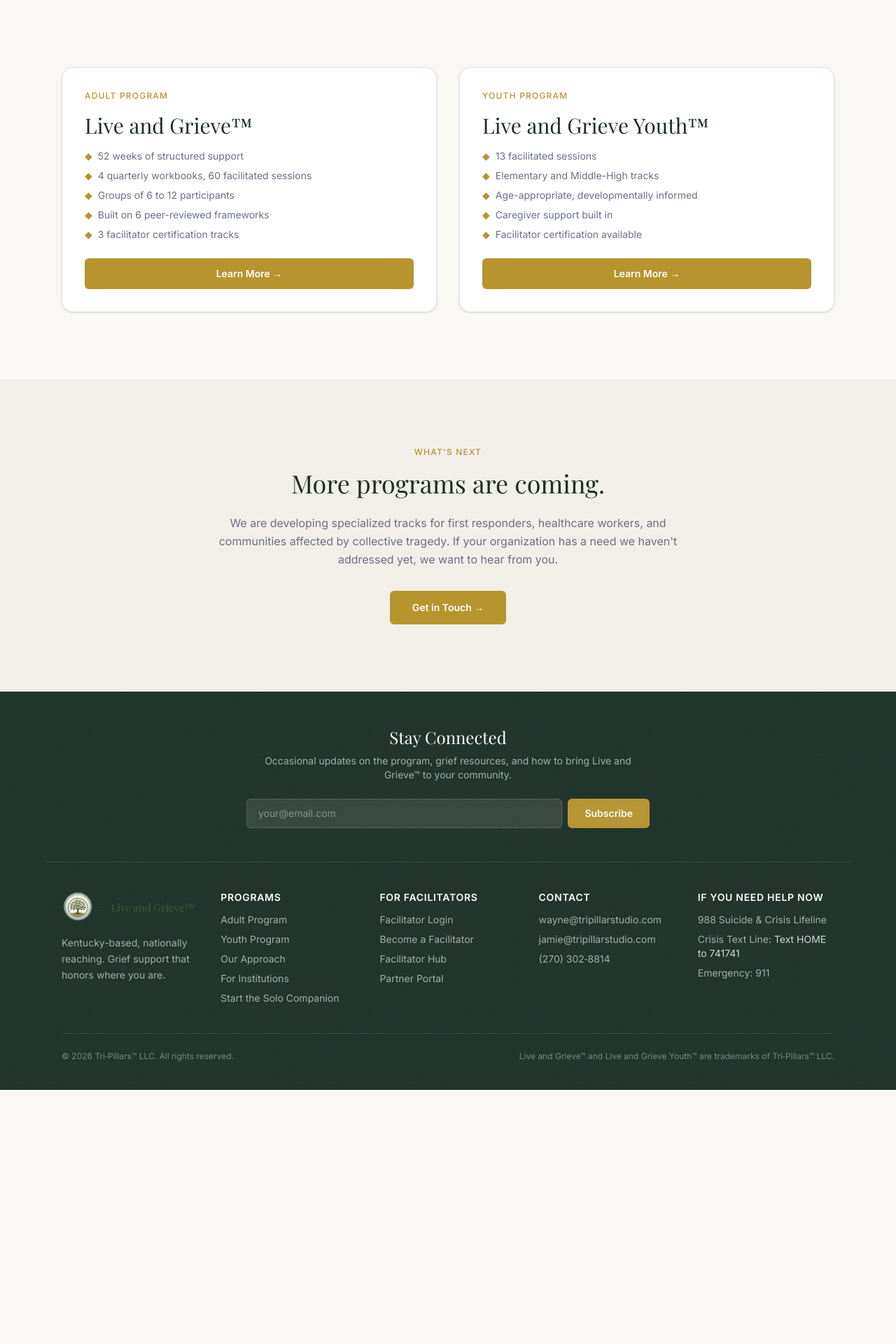
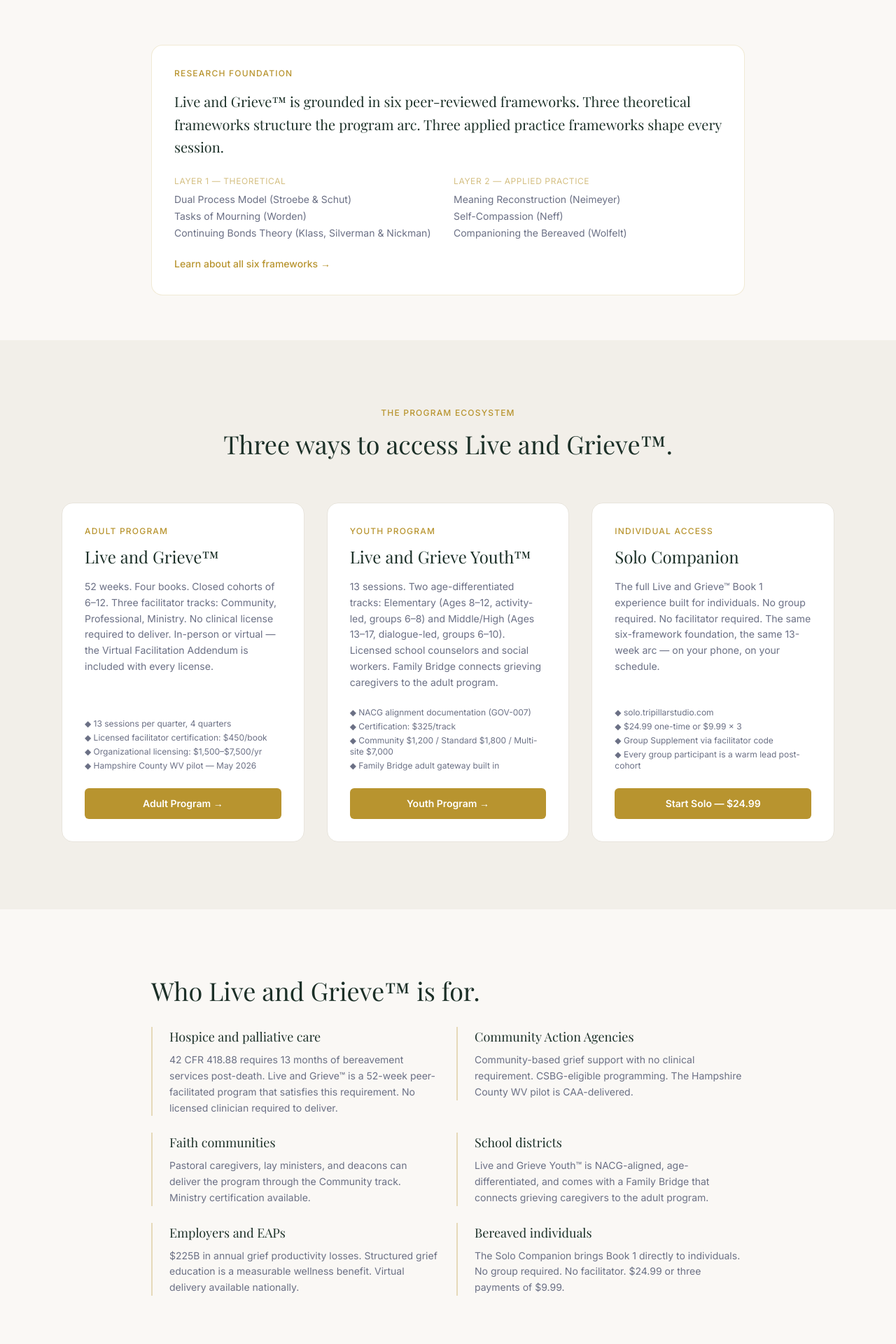
Before and after one commit to simmstrucking-oss/tripillar-redesign, a Next.js app: page /program in a window 1280 px wide. Shown: the part 480-2400 px from the top of the page at 70% size. Before the commit the page ends 2037 px from the top, so only its background shows below. Built offline with nearby package versions, Linux system fonts and the light colour scheme; a web font is replaced by a local one.

Commit message:
Item A complete: 5 SEO pages (CTAs fixed), /program page rebuilt, sitemap.ts added, cross-links from home page

```diff
--- a/app/api/internal/context/route.ts
+++ b/app/api/internal/context/route.ts
@@ -4,7 +4,7 @@ import { verifyCronRequest } from '@/lib/cron-auth';
 export const dynamic = 'force-dynamic';
 
 const CONTEXT = {
-  updated: '2026-03-31',
+  updated: '2026-03-31-v3',
 
   program: {
     name: 'Live and Grieve™',
--- a/app/dual-process-model/page.tsx
+++ b/app/dual-process-model/page.tsx
@@ -139,20 +139,20 @@ export default function DualProcessModelPage() {
               The program built on this research.
             </h2>
             <p className="text-muted mb-8 leading-relaxed">
-              No group near you? The Solo Companion brings the full Live and Grieve™ Book 1 experience — built on the Dual Process Model and all six frameworks — to your phone. $24.99 or three payments of $9.99.
+              &ldquo;The 7 Things Nobody Tells You About Grief&rdquo; — free from Wayne and Jamie Simms. Includes the Dual Process Model and all six frameworks in plain language. No group near you? Start at solo.tripillarstudio.com — $24.99 or three payments of $9.99.
             </p>
             <div className="flex flex-col sm:flex-row gap-4 justify-center">
               <Link
-                href="https://solo.tripillarstudio.com"
+                href="/free-guide"
                 className="bg-gold text-white font-semibold px-8 py-3 rounded-md hover:bg-gold-light transition-colors text-sm"
               >
-                Start Solo — $24.99
+                Download the Free Guide
               </Link>
               <Link
-                href="/our-approach"
+                href="https://solo.tripillarstudio.com"
                 className="border border-card-border text-muted hover:text-navy hover:border-navy/30 px-8 py-3 rounded-md text-sm transition-colors"
               >
-                All six frameworks →
+                Solo Companion — $24.99 →
               </Link>
             </div>
           </FadeIn>
--- a/app/grief-education/page.tsx
+++ b/app/grief-education/page.tsx
@@ -134,31 +134,31 @@ export default function GriefEducationPage() {
         </FadeIn>
       </section>
 
-      {/* Solo Companion CTA */}
+      {/* Free Guide CTA */}
       <section className="py-24 bg-section-alt">
         <div className="max-w-2xl mx-auto px-4 sm:px-6 text-center">
           <FadeIn>
             <p className="text-gold text-xs uppercase tracking-widest mb-4 font-medium">
-              No Group Near You?
+              Free Resource
             </p>
             <h2 className="font-serif text-3xl sm:text-4xl text-navy mb-4">
-              Start with the Solo Companion.
+              Download the free guide.
             </h2>
             <p className="text-muted mb-8 leading-relaxed">
-              The Solo Companion brings the full Live and Grieve™ Book 1 experience to your phone. Work through the program at your own pace, on your own schedule — with the same research foundation, the same structure, and the same six-framework design.
+              &ldquo;The 7 Things Nobody Tells You About Grief&rdquo; — written by Wayne and Jamie Simms, grounded in six peer-reviewed frameworks. Free. No group near you? Start at solo.tripillarstudio.com — $24.99 or three payments of $9.99.
             </p>
             <div className="flex flex-col sm:flex-row gap-4 justify-center">
               <Link
-                href="https://solo.tripillarstudio.com"
+                href="/free-guide"
                 className="bg-gold text-white font-semibold px-8 py-3 rounded-md hover:bg-gold-light transition-colors text-sm"
               >
-                Start Solo — $24.99
+                Download the Free Guide
               </Link>
               <Link
-                href="/program/adult"
+                href="https://solo.tripillarstudio.com"
                 className="border border-card-border text-muted hover:text-navy hover:border-navy/30 px-8 py-3 rounded-md text-sm transition-colors"
               >
-                See the full program →
+                Solo Companion — $24.99 →
               </Link>
             </div>
           </FadeIn>
--- a/app/grief-facilitator-certification/page.tsx
+++ b/app/grief-facilitator-certification/page.tsx
@@ -184,16 +184,16 @@ export default function GriefFacilitatorCertificationPage() {
             </p>
             <div className="flex flex-col sm:flex-row gap-4 justify-center">
               <Link
-                href="https://solo.tripillarstudio.com"
+                href="/contact"
                 className="bg-gold text-white font-semibold px-8 py-3 rounded-md hover:bg-gold-light transition-colors text-sm"
               >
-                Start Solo — $24.99
+                Get in touch →
               </Link>
               <Link
-                href="/facilitators"
+                href="https://solo.tripillarstudio.com"
                 className="border border-card-border text-muted hover:text-navy hover:border-navy/30 px-8 py-3 rounded-md text-sm transition-colors"
               >
-                Facilitator overview →
+                Solo Companion — $24.99
               </Link>
             </div>
           </FadeIn>
--- a/app/page.tsx
+++ b/app/page.tsx
@@ -459,12 +459,26 @@ export default function HomePage() {
                 care, but to create the kind of steady, community-rooted support
                 that makes healing possible in the spaces between.
               </p>
-              <Link
-                href="/our-approach"
-                className="inline-flex items-center gap-2 text-gold text-sm font-medium hover:gap-3 transition-all"
-              >
-                Learn about our framework →
-              </Link>
+              <div className="flex flex-wrap gap-4 mt-2">
+                <Link
+                  href="/our-approach"
+                  className="inline-flex items-center gap-2 text-gold text-sm font-medium hover:gap-3 transition-all"
+                >
+                  All six frameworks →
+                </Link>
+                <Link
+                  href="/grief-education"
+                  className="inline-flex items-center gap-2 text-gold/70 text-sm font-medium hover:text-gold hover:gap-3 transition-all"
+                >
+                  What is grief education? →
+                </Link>
+                <Link
+                  href="/dual-process-model"
+                  className="inline-flex items-center gap-2 text-gold/70 text-sm font-medium hover:text-gold hover:gap-3 transition-all"
+                >
+                  The Dual Process Model →
+                </Link>
+              </div>
             </FadeIn>
           </div>
         </div>
--- a/app/program/page.tsx
+++ b/app/program/page.tsx
@@ -3,9 +3,9 @@ import Link from "next/link";
 import type { Metadata } from "next";
 
 export const metadata: Metadata = {
-  title: "Programs | Tri-Pillars™",
+  title: "Live and Grieve™ Program Overview | Tri-Pillars™",
   description:
-    "Live and Grieve offers a 52-week adult program and a 13-session youth program, both built on contemporary grief research.",
+    "Live and Grieve™ is a 52-week structured grief education program grounded in six peer-reviewed frameworks. Three theoretical frameworks structure the program arc. Three applied practice frameworks shape every session. Adult program, youth program, and Solo Companion. Hampshire County WV pilot launching May 2026.",
 };
 
 export default function ProgramPage() {
@@ -22,96 +22,182 @@ export default function ProgramPage() {
         />
         <div className="relative z-10 max-w-4xl mx-auto px-4 sm:px-6">
           <p className="text-gold text-xs uppercase tracking-widest mb-4 font-medium">
-            Programs
+            Program Overview
           </p>
           <h1 className="font-serif text-4xl sm:text-5xl md:text-6xl font-bold text-navy leading-tight mb-6">
-            Structured support{" "}
-            <span className="gold-text">that meets people where they are.</span>
+            Live and Grieve™
           </h1>
           <p className="text-xl text-muted max-w-2xl leading-relaxed">
-            Two programs, one philosophy: grief deserves time, community, and
-            evidence-based care.
+            A 52-week structured grief education program grounded in six peer-reviewed frameworks. Three theoretical frameworks structure the program arc. Three applied practice frameworks shape every session.
           </p>
         </div>
       </section>
 
-      {/* Two programs */}
-      <section className="py-24 max-w-6xl mx-auto px-4 sm:px-6">
-        <div className="grid md:grid-cols-2 gap-8">
+      {/* Framework foundation */}
+      <section className="py-16 max-w-4xl mx-auto px-4 sm:px-6">
         <FadeIn>
-            <div className="bg-card-bg border border-card-border shadow-sm rounded-2xl p-8 h-full flex flex-col">
-              <p className="text-gold text-xs uppercase tracking-widest mb-4 font-medium">
-                Adult Program
+          <div className="bg-card-bg border border-gold/20 rounded-2xl p-8">
+            <p className="text-gold text-xs uppercase tracking-widest mb-4 font-medium">Research Foundation</p>
+            <p className="font-serif text-xl text-navy leading-relaxed mb-6">
+              Live and Grieve™ is grounded in six peer-reviewed frameworks. Three theoretical frameworks structure the program arc. Three applied practice frameworks shape every session.
             </p>
-              <h2 className="font-serif text-3xl text-navy mb-4">
-                Live and Grieve™
-              </h2>
-              <ul className="space-y-2 text-muted text-sm mb-6 flex-1">
-                <li className="flex items-start gap-2"><span className="text-gold">◆</span> 52 weeks of structured support</li>
-                <li className="flex items-start gap-2"><span className="text-gold">◆</span> 4 quarterly workbooks, 60 facilitated sessions</li>
-                <li className="flex items-start gap-2"><span className="text-gold">◆</span> Groups of 6 to 12 participants</li>
-                <li className="flex items-start gap-2"><span className="text-gold">◆</span> Built on 6 peer-reviewed frameworks</li>
-                <li className="flex items-start gap-2"><span className="text-gold">◆</span> 3 facilitator certification tracks</li>
+            <div className="grid sm:grid-cols-2 gap-4">
+              <div>
+                <p className="text-gold/60 text-xs uppercase tracking-wider mb-2">Layer 1 — Theoretical</p>
+                <ul className="space-y-1 text-sm text-muted">
+                  <li>Dual Process Model (Stroebe &amp; Schut)</li>
+                  <li>Tasks of Mourning (Worden)</li>
+                  <li>Continuing Bonds Theory (Klass, Silverman &amp; Nickman)</li>
                 </ul>
-              <Link
-                href="/program/adult"
-                className="inline-block bg-gold text-white font-semibold px-6 py-3 rounded-md hover:bg-gold-light transition-colors text-sm text-center"
-              >
-                Learn More →
+              </div>
+              <div>
+                <p className="text-gold/60 text-xs uppercase tracking-wider mb-2">Layer 2 — Applied Practice</p>
+                <ul className="space-y-1 text-sm text-muted">
+                  <li>Meaning Reconstruction (Neimeyer)</li>
+                  <li>Self-Compassion (Neff)</li>
+                  <li>Companioning the Bereaved (Wolfelt)</li>
+                </ul>
+              </div>
+            </div>
+            <Link href="/our-approach" className="inline-block mt-6 text-gold text-sm font-medium hover:underline">
+              Learn about all six frameworks →
+            </Link>
+          </div>
+        </FadeIn>
+      </section>
+
+      {/* Three products */}
+      <section className="py-24 bg-section-alt">
+        <div className="max-w-6xl mx-auto px-4 sm:px-6">
+          <FadeIn>
+            <div className="text-center mb-16">
+              <p className="text-gold text-xs uppercase tracking-widest mb-4 font-medium">The Program Ecosystem</p>
+              <h2 className="font-serif text-3xl sm:text-4xl text-navy">Three ways to access Live and Grieve™.</h2>
+            </div>
+          </FadeIn>
+
+          <div className="grid lg:grid-cols-3 gap-8">
+            <FadeIn>
+              <div className="bg-card-bg border border-card-border rounded-2xl p-8 h-full flex flex-col">
+                <p className="text-gold text-xs uppercase tracking-widest mb-3 font-medium">Adult Program</p>
+                <h3 className="font-serif text-2xl text-navy mb-4">Live and Grieve™</h3>
+                <p className="text-muted text-sm leading-relaxed mb-6 flex-1">
+                  52 weeks. Four books. Closed cohorts of 6–12. Three facilitator tracks: Community, Professional, Ministry. No clinical license required to deliver. In-person or virtual — the Virtual Facilitation Addendum is included with every license.
+                </p>
+                <ul className="space-y-1 text-xs text-muted mb-6">
+                  <li>◆ 13 sessions per quarter, 4 quarters</li>
+                  <li>◆ Licensed facilitator certification: $450/book</li>
+                  <li>◆ Organizational licensing: $1,500–$7,500/yr</li>
+                  <li>◆ Hampshire County WV pilot — May 2026</li>
+                </ul>
+                <Link href="/program/adult" className="bg-gold text-white font-semibold px-6 py-3 rounded-md hover:bg-gold-light transition-colors text-sm text-center">
+                  Adult Program →
                 </Link>
               </div>
             </FadeIn>
 
             <FadeIn delay={100}>
-            <div className="bg-card-bg border border-card-border shadow-sm rounded-2xl p-8 h-full flex flex-col">
-              <p className="text-gold text-xs uppercase tracking-widest mb-4 font-medium">
-                Youth Program
+              <div className="bg-card-bg border border-card-border rounded-2xl p-8 h-full flex flex-col">
+                <p className="text-gold text-xs uppercase tracking-widest mb-3 font-medium">Youth Program</p>
+                <h3 className="font-serif text-2xl text-navy mb-4">Live and Grieve Youth™</h3>
+                <p className="text-muted text-sm leading-relaxed mb-6 flex-1">
+                  13 sessions. Two age-differentiated tracks: Elementary (Ages 8–12, activity-led, groups 6–8) and Middle/High (Ages 13–17, dialogue-led, groups 6–10). Licensed school counselors and social workers. Family Bridge connects grieving caregivers to the adult program.
                 </p>
-              <h2 className="font-serif text-3xl text-navy mb-4">
-                Live and Grieve Youth™
-              </h2>
-              <ul className="space-y-2 text-muted text-sm mb-6 flex-1">
-                <li className="flex items-start gap-2"><span className="text-gold">◆</span> 13 facilitated sessions</li>
-                <li className="flex items-start gap-2"><span className="text-gold">◆</span> Elementary and Middle-High tracks</li>
-                <li className="flex items-start gap-2"><span className="text-gold">◆</span> Age-appropriate, developmentally informed</li>
-                <li className="flex items-start gap-2"><span className="text-gold">◆</span> Caregiver support built in</li>
-                <li className="flex items-start gap-2"><span className="text-gold">◆</span> Facilitator certification available</li>
+                <ul className="space-y-1 text-xs text-muted mb-6">
+                  <li>◆ NACG alignment documentation (GOV-007)</li>
+                  <li>◆ Certification: $325/track</li>
+                  <li>◆ Community $1,200 / Standard $1,800 / Multi-site $7,000</li>
+                  <li>◆ Family Bridge adult gateway built in</li>
                 </ul>
-              <Link
-                href="/program/youth"
-                className="inline-block bg-gold text-white font-semibold px-6 py-3 rounded-md hover:bg-gold-light transition-colors text-sm text-center"
-              >
-                Learn More →
+                <Link href="/program/youth" className="bg-gold text-white font-semibold px-6 py-3 rounded-md hover:bg-gold-light transition-colors text-sm text-center">
+                  Youth Program →
+                </Link>
+              </div>
+            </FadeIn>
+
+            <FadeIn delay={200}>
+              <div className="bg-card-bg border border-card-border rounded-2xl p-8 h-full flex flex-col">
+                <p className="text-gold text-xs uppercase tracking-widest mb-3 font-medium">Individual Access</p>
+                <h3 className="font-serif text-2xl text-navy mb-4">Solo Companion</h3>
+                <p className="text-muted text-sm leading-relaxed mb-6 flex-1">
+                  The full Live and Grieve™ Book 1 experience built for individuals. No group required. No facilitator required. The same six-framework foundation, the same 13-week arc — on your phone, on your schedule.
+                </p>
+                <ul className="space-y-1 text-xs text-muted mb-6">
+                  <li>◆ solo.tripillarstudio.com</li>
+                  <li>◆ $24.99 one-time or $9.99 × 3</li>
+                  <li>◆ Group Supplement via facilitator code</li>
+                  <li>◆ Every group participant is a warm lead post-cohort</li>
+                </ul>
+                <Link href="https://solo.tripillarstudio.com" className="bg-gold text-white font-semibold px-6 py-3 rounded-md hover:bg-gold-light transition-colors text-sm text-center">
+                  Start Solo — $24.99
+                </Link>
+              </div>
+            </FadeIn>
+          </div>
+        </div>
+      </section>
+
+      {/* Who it is for */}
+      <section className="py-24 max-w-4xl mx-auto px-4 sm:px-6">
+        <FadeIn>
+          <h2 className="font-serif text-3xl sm:text-4xl text-navy mb-8">Who Live and Grieve™ is for.</h2>
+          <div className="grid sm:grid-cols-2 gap-6">
+            {[
+              { heading: "Hospice and palliative care", body: "42 CFR 418.88 requires 13 months of bereavement services post-death. Live and Grieve™ is a 52-week peer-facilitated program that satisfies this requirement. No licensed clinician required to deliver." },
+              { heading: "Community Action Agencies", body: "Community-based grief support with no clinical requirement. CSBG-eligible programming. The Hampshire County WV pilot is CAA-delivered." },
+              { heading: "Faith communities", body: "Pastoral caregivers, lay ministers, and deacons can deliver the program through the Community track. Ministry certification available." },
+              { heading: "School districts", body: "Live and Grieve Youth™ is NACG-aligned, age-differentiated, and comes with a Family Bridge that connects grieving caregivers to the adult program." },
+              { heading: "Employers and EAPs", body: "$225B in annual grief productivity losses. Structured grief education is a measurable wellness benefit. Virtual delivery available nationally." },
+              { heading: "Bereaved individuals", body: "The Solo Companion brings Book 1 directly to individuals. No group required. No facilitator. $24.99 or three payments of $9.99." },
+            ].map((item, i) => (
+              <FadeIn key={i} delay={i * 60}>
+                <div className="border-l-2 border-gold/30 pl-6">
+                  <h3 className="font-serif text-lg text-navy mb-2">{item.heading}</h3>
+                  <p className="text-muted text-sm leading-relaxed">{item.body}</p>
+                </div>
+              </FadeIn>
+            ))}
+          </div>
+        </FadeIn>
+      </section>
+
+      {/* Hampshire pilot */}
+      <section className="py-16 bg-section-alt">
+        <div className="max-w-4xl mx-auto px-4 sm:px-6">
+          <FadeIn>
+            <div className="bg-card-bg border border-card-border rounded-2xl p-8 flex flex-col md:flex-row gap-8 items-start">
+              <div className="flex-1">
+                <p className="text-gold text-xs uppercase tracking-widest mb-3 font-medium">Pilot Program</p>
+                <h3 className="font-serif text-2xl text-navy mb-3">Hampshire County, WV — May 2026</h3>
+                <p className="text-muted leading-relaxed text-sm">
+                  The first Live and Grieve™ pilot launches through a Community Action Agency in Hampshire County, West Virginia in May 2026. Three social workers. Pre- and post-program outcome tracking. Documented outcomes by late 2026.
+                </p>
+              </div>
+              <Link href="/contact" className="flex-shrink-0 border border-card-border text-muted hover:text-navy hover:border-navy/30 px-6 py-3 rounded-md text-sm transition-colors">
+                Get in touch →
               </Link>
             </div>
           </FadeIn>
         </div>
       </section>
 
-      {/* More coming */}
-      <section className="py-24 bg-section-alt">
-        <div className="max-w-3xl mx-auto px-4 sm:px-6 text-center">
+      {/* CTAs */}
+      <section className="py-24 max-w-4xl mx-auto px-4 sm:px-6 text-center">
         <FadeIn>
-            <p className="text-gold text-xs uppercase tracking-widest mb-4 font-medium">
-              What&apos;s Next
-            </p>
-            <h2 className="font-serif text-3xl sm:text-4xl text-navy mb-6">
-              More programs are coming.
-            </h2>
-            <p className="text-muted leading-relaxed mb-8">
-              We are developing specialized tracks for first responders,
-              healthcare workers, and communities affected by collective
-              tragedy. If your organization has a need we haven&apos;t addressed
-              yet, we want to hear from you.
-            </p>
-            <Link
-              href="/contact"
-              className="inline-block bg-gold text-white font-semibold px-8 py-3.5 rounded-md hover:bg-gold-light transition-colors text-sm"
-            >
-              Get in Touch →
+          <h2 className="font-serif text-3xl text-navy mb-4">Ready to bring Live and Grieve™ to your community?</h2>
+          <p className="text-muted mb-8">Download the free guide, start the Solo Companion, or get in touch about organizational licensing.</p>
+          <div className="flex flex-col sm:flex-row gap-4 justify-center">
+            <Link href="/free-guide" className="bg-gold text-white font-semibold px-8 py-3 rounded-md hover:bg-gold-light transition-colors text-sm">
+              Download the Free Guide
             </Link>
+            <Link href="https://solo.tripillarstudio.com" className="border border-card-border text-muted hover:text-navy hover:border-navy/30 px-8 py-3 rounded-md text-sm transition-colors">
+              Solo Companion — $24.99
+            </Link>
+            <Link href="/contact" className="border border-card-border text-muted hover:text-navy hover:border-navy/30 px-8 py-3 rounded-md text-sm transition-colors">
+              Get in touch →
+            </Link>
+          </div>
         </FadeIn>
-        </div>
       </section>
     </>
   );
```
Also changed, not shown: app/sitemap.ts (added, +36 -0 lines). Lines whose indentation alone changed are shown as unchanged.
